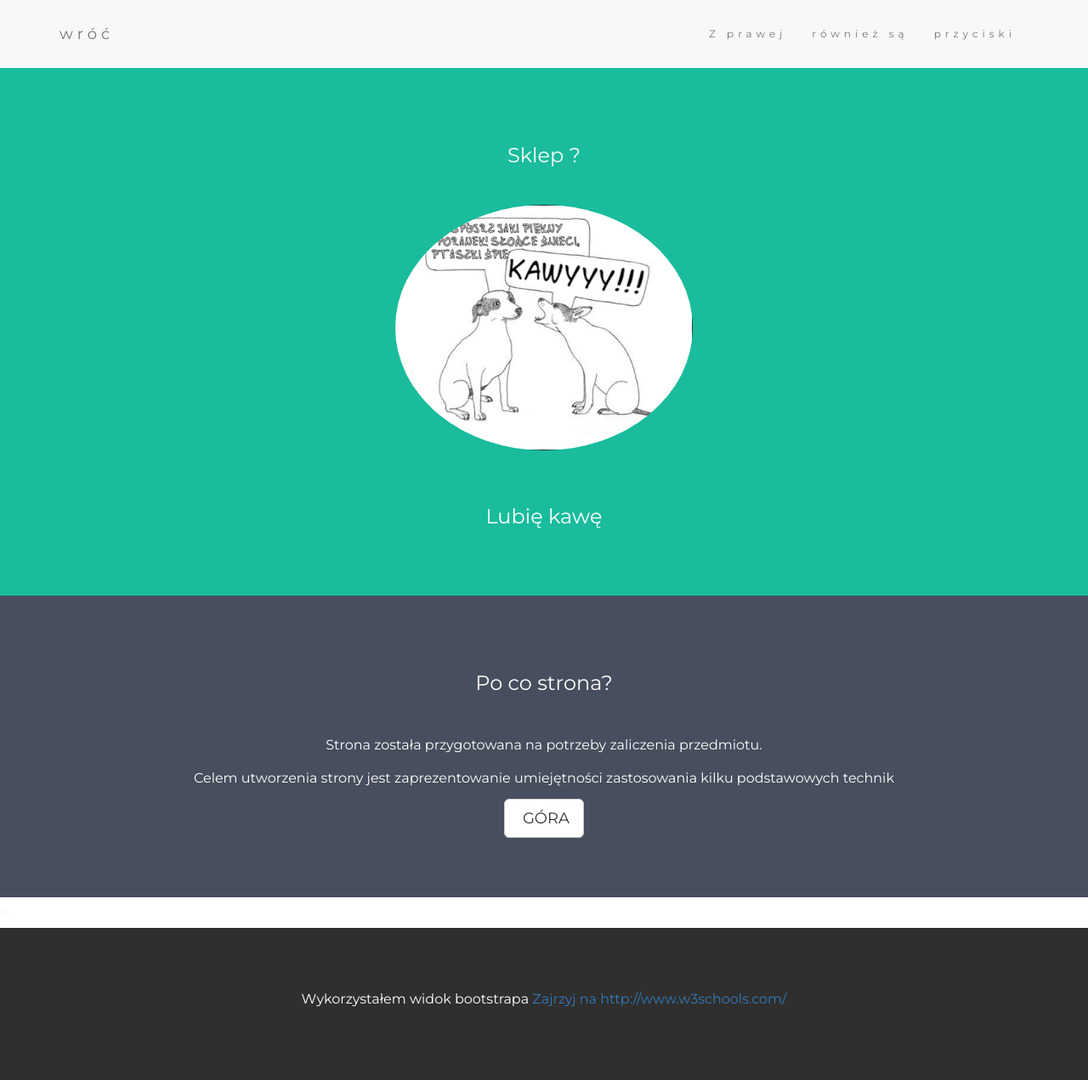
After one commit to nyielbartek/Sklep, a PHP site: page /view/About.php in a window 1280 px wide. The commit adds this page. Shown: the whole page at 85% size. Run offline with PHP 8.4, Linux system fonts and the light colour scheme.

Commit message:
troszkę ładniej jest. No i dodałem "o mnie"

```diff
--- /dev/null
+++ b/view/About.php
@@ -0,0 +1,100 @@
+<!DOCTYPE html>
+<html lang="pl">
+<head>
+  <!-- Theme Made By www.w3schools.com - No Copyright -->
+  <title>Trchę o mnie, czyli po co ta strona</title>
+  <meta charset="utf-8">
+  <meta name="viewport" content="width=device-width, initial-scale=1">
+  <link rel="stylesheet" href="http://maxcdn.bootstrapcdn.com/bootstrap/3.3.6/css/bootstrap.min.css">
+  <link href="http://fonts.googleapis.com/css?family=Montserrat" rel="stylesheet">
+  <script src="https://ajax.googleapis.com/ajax/libs/jquery/1.12.2/jquery.min.js"></script>
+  <script src="http://maxcdn.bootstrapcdn.com/bootstrap/3.3.6/js/bootstrap.min.js"></script>
+  <style>
+  body {
+      font: 20px Montserrat, sans-serif;
+      line-height: 1.8;
+      color: #f5f6f7;
+  }
+  p {font-size: 16px;}
+  .margin {margin-bottom: 45px;}
+  .bg-1 {
+      background-color: #1abc9c; /* Green */
+      color: #ffffff;
+  }
+  .bg-2 {
+      background-color: #474e5d; /* Dark Blue */
+      color: #ffffff;
+  }
+  .bg-3 {
+      background-color: #ffffff; /* White */
+      color: #555555;
+  }
+  .bg-4 {
+      background-color: #2f2f2f; /* Black Gray */
+      color: #fff;
+  }
+  .container-fluid {
+      padding-top: 70px;
+      padding-bottom: 70px;
+  }
+  .navbar {
+      padding-top: 15px;
+      padding-bottom: 15px;
+      border: 0;
+      border-radius: 0;
+      margin-bottom: 0;
+      font-size: 12px;
+      letter-spacing: 5px;
+  }
+  .navbar-nav  li a:hover {
+      color: #1abc9c !important;
+  }
+  </style>
+</head>
+<body>
+
+<!-- Navbar -->
+<nav class="navbar navbar-default">
+  <div class="container">
+    <div class="navbar-header">
+      <button type="button" class="navbar-toggle" data-toggle="collapse" data-target="#myNavbar">
+        <span class="icon-bar"></span>
+        <span class="icon-bar"></span>
+        <span class="icon-bar"></span>
+      </button>
+        <a class="navbar-brand" href="../index.php">wróć</a>
+    </div>
+    <div class="collapse navbar-collapse" id="myNavbar">
+      <ul class="nav navbar-nav navbar-right">
+        <li><a href="#">Z prawej</a></li>
+        <li><a href="#">również są</a></li>
+        <li><a href="#">przyciski</a></li>
+      </ul>
+    </div>
+  </div>
+</nav>
+
+<!-- First Container -->
+<div class="container-fluid bg-1 text-center">
+  <h3 class="margin">Sklep ?</h3>
+  <img src="Kawyyy.BMP" class="img-responsive img-circle margin" style="display:inline" alt="Kawa" width="350" height="350">
+  <h3>Lubię kawę</h3>
+</div>
+
+<!-- Second Container -->
+<div class="container-fluid bg-2 text-center">
+  <h3 class="margin">Po co strona?</h3>
+  <p>Strona została przygotowana na potrzeby zaliczenia przedmiotu. </p>
+  <p>Celem utworzenia strony jest zaprezentowanie umiejętności zastosowania kilku podstawowych technik </p>
+  <a href="#" class="btn btn-default btn-lg">
+    <span class="glyphicon glyphicon-arrow_up"></span> GÓRA
+  </a>
+</div>>
+
+<!-- Footer -->
+<footer class="container-fluid bg-4 text-center">
+  <p>Wykorzystałem widok bootstrapa <a href="http://www.w3schools.com"> Zajrzyj na http://www.w3schools.com/</a></p>
+</footer>
+
+</body>
+</html>
```
Also changed, not shown: view/Rejestracja.php (+94 -40 lines), view/UdanaRejestracja.php (+30 -11 lines), view/menu1.php (+5 -2 lines), view/Kawyyy.BMP (added), view/biała.jpg (added), view/czarna.jpg (added), view/mała.jpg (added).
